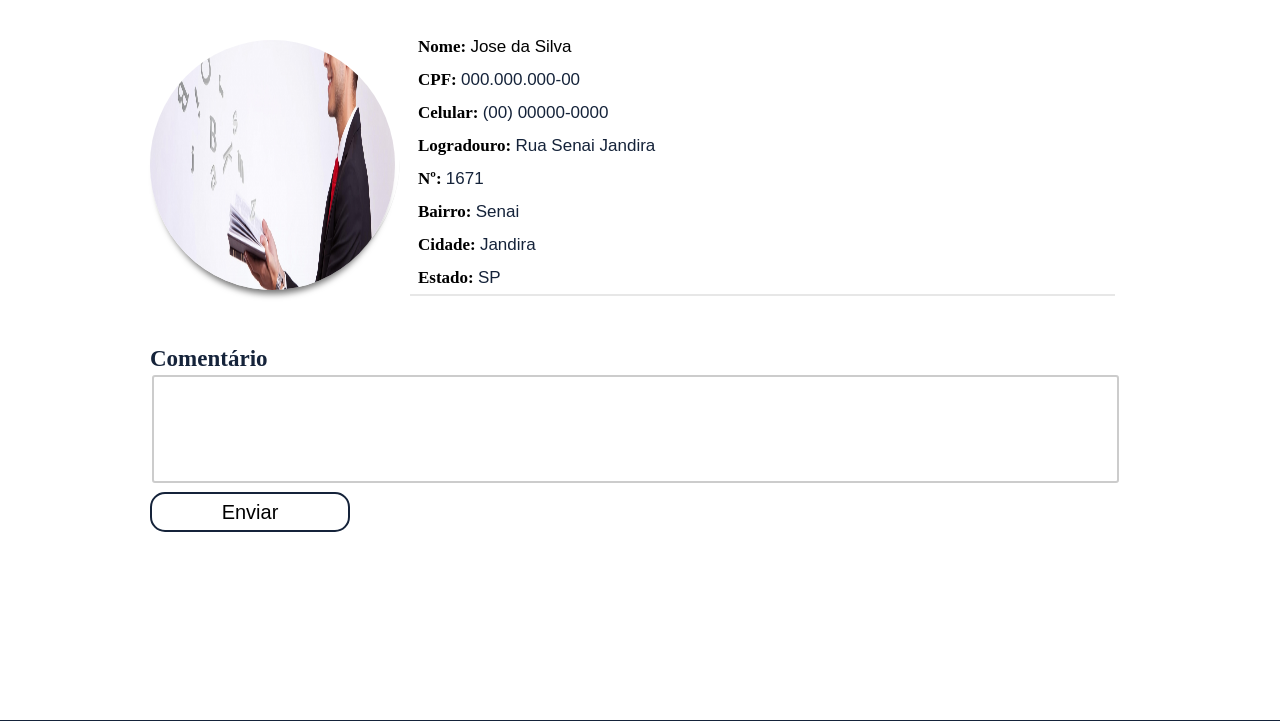
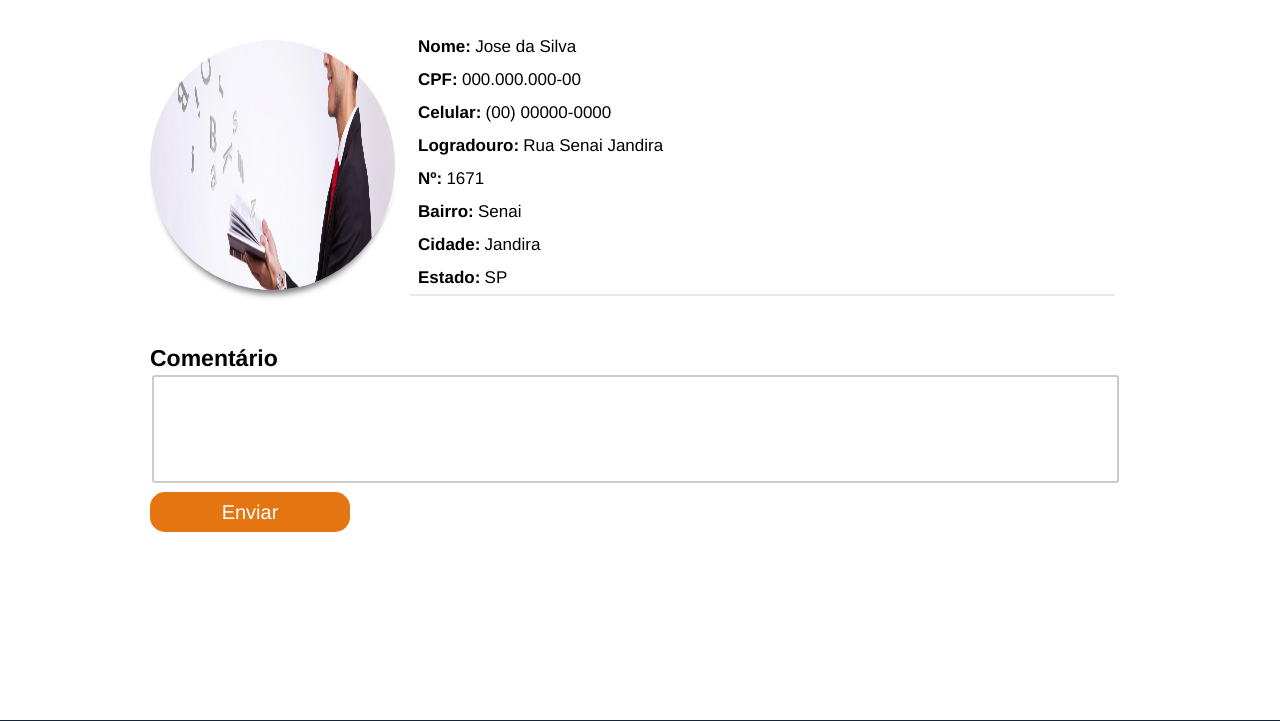
Before and after one commit to eudev-i/pop-soda-drink, a PHP site: page /painel_pessoa_fisica.php in a window 1280 px wide. Shown: the part 160-881 px from the top of the page. Run offline with PHP 8.4, Linux system fonts and the light colour scheme.

Commit message:
Finalization of page of dashboards

```diff
--- a/css/painel_pessoa_fisica.css
+++ b/css/painel_pessoa_fisica.css
@@ -3,15 +3,15 @@ a:focus, button:focus, input:focus, textarea:focus, select:focus, option:focus {
     outline: none;
 }
 .font-texto{
-    font-family: sans-serif;
+    font-family: Helvetica;
 }
 
 .color-blue{
-    color: #15233a;
+    color: #000;
 }
 
 .font-titulo{
-    font-family: Microsoft JhengHei UI;
+    font-family: Helvetica;
 }
 
 .font-negrito{
@@ -155,15 +155,16 @@ a:focus, button:focus, input:focus, textarea:focus, select:focus, option:focus {
 .botao_comentario{
     width: 200px;
     height: 40px;
-    background-color: transparent;
+    background-color: #e57510;
     border: none;
     border-radius: 15px;
     font-size: 20px;
-    font-family: sans-serif;
+    font-family: Helvetica;
     cursor: pointer;
-    border: 2px solid #15233a;
+    color: #fff;
 }
 
 .botao_comentario:hover{
-   color: #e57510;
+   color: #fff;
+   background-color: #cc6508;
 }
```
Also changed, not shown: css/painel_pessoa_juridica.css (+7 -6 lines), css/painel_secundario_juridica.css (+4 -4 lines).
